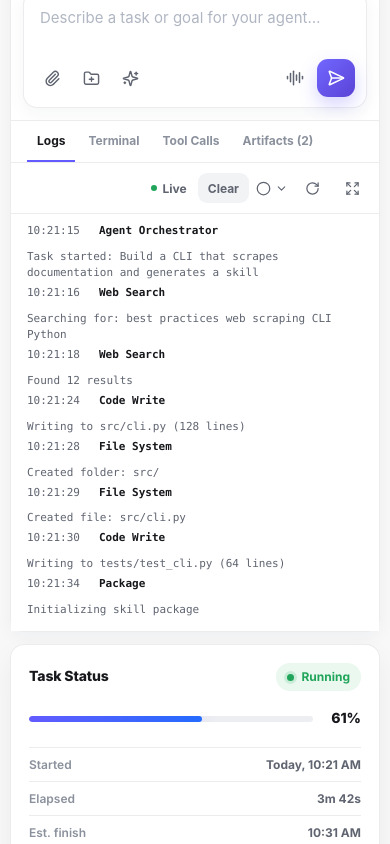
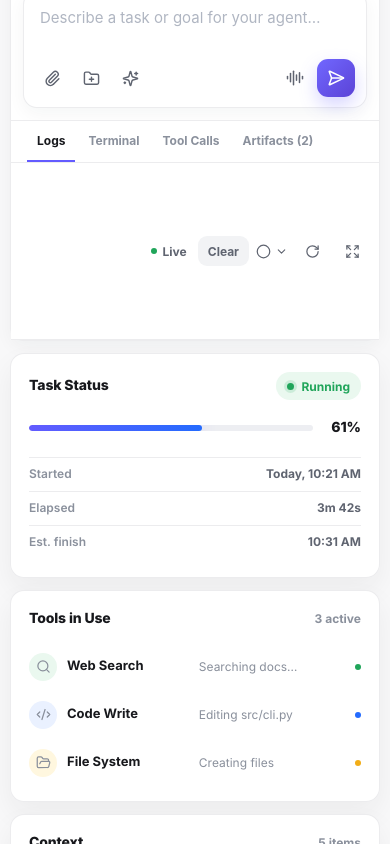
Before and after one commit to ForbiddenR/desktop-agent, a React (Vite) app: page / in a window 390 px wide. Shown: the part 1040-1884 px from the top of the page. Built offline with nearby package versions, Linux system fonts and the light colour scheme.

Commit message:
hide the log ui

```diff
--- a/src/components/main/LogsPanel.tsx
+++ b/src/components/main/LogsPanel.tsx
@@ -12,9 +12,13 @@ type LogsPanelProps = {
 
 export function LogsPanel({ logs }: LogsPanelProps) {
   const [activeTab, setActiveTab] = useState<TabName>('Logs')
+  const [isExpanded, setExpanded] = useState(false)
 
   return (
-    <section className="logs-panel" aria-label="Execution output">
+    <section
+      className={`logs-panel ${isExpanded ? 'is-expanded' : 'is-collapsed'}`.trim()}
+      aria-label="Execution output"
+    >
       <div className="logs-panel__tabs" role="tablist" aria-label="Output views">
         {tabs.map(tab => (
           <button
@@ -44,7 +48,13 @@ export function LogsPanel({ logs }: LogsPanelProps) {
         <button className="icon-button" type="button" aria-label="Refresh logs">
           <RotateCw size={15} />
         </button>
-        <button className="icon-button" type="button" aria-label="Expand logs">
+        <button
+          className="icon-button"
+          type="button"
+          aria-label={isExpanded ? 'Collapse logs' : 'Expand logs'}
+          aria-expanded={isExpanded}
+          onClick={() => setExpanded(current => !current)}
+        >
           <Expand size={15} />
         </button>
       </div>
--- a/src/styles/components.css
+++ b/src/styles/components.css
@@ -814,6 +814,18 @@ html[data-platform='linux'] .topbar {
   background: #fff;
 }
 
+.logs-panel.is-collapsed {
+  grid-template-rows: 42px;
+}
+
+.logs-panel.is-expanded {
+  height: clamp(120px, 18vh, 176px);
+}
+
+.logs-panel.is-collapsed .logs-panel__content {
+  display: none;
+}
+
 .logs-panel__tabs {
   display: flex;
   align-items: flex-end;
@@ -1092,6 +1104,14 @@ html[data-platform='linux'] .topbar {
     grid-template-rows: 38px minmax(0, 1fr);
   }
 
+  .logs-panel.is-collapsed {
+    grid-template-rows: 38px;
+  }
+
+  .logs-panel.is-expanded {
+    height: 132px;
+  }
+
   .logs-panel__tab {
     height: 38px;
   }
--- a/src/styles/layout.css
+++ b/src/styles/layout.css
@@ -46,7 +46,7 @@
   min-width: 0;
   min-height: 0;
   display: grid;
-  grid-template-rows: auto minmax(0, 1fr) auto minmax(120px, 176px);
+  grid-template-rows: auto minmax(0, 1fr) auto auto;
   overflow: hidden;
   border: 1px solid var(--border-subtle);
   border-radius: var(--radius-card);
@@ -90,7 +90,7 @@ html[data-runtime='desktop'] .browser-frame {
   }
 
   .workspace-content {
-    grid-template-rows: auto minmax(0, 1fr) auto minmax(104px, 140px);
+    grid-template-rows: auto minmax(0, 1fr) auto auto;
   }
 
   .right-rail {
```
Also changed, not shown: electron/main.cts.
